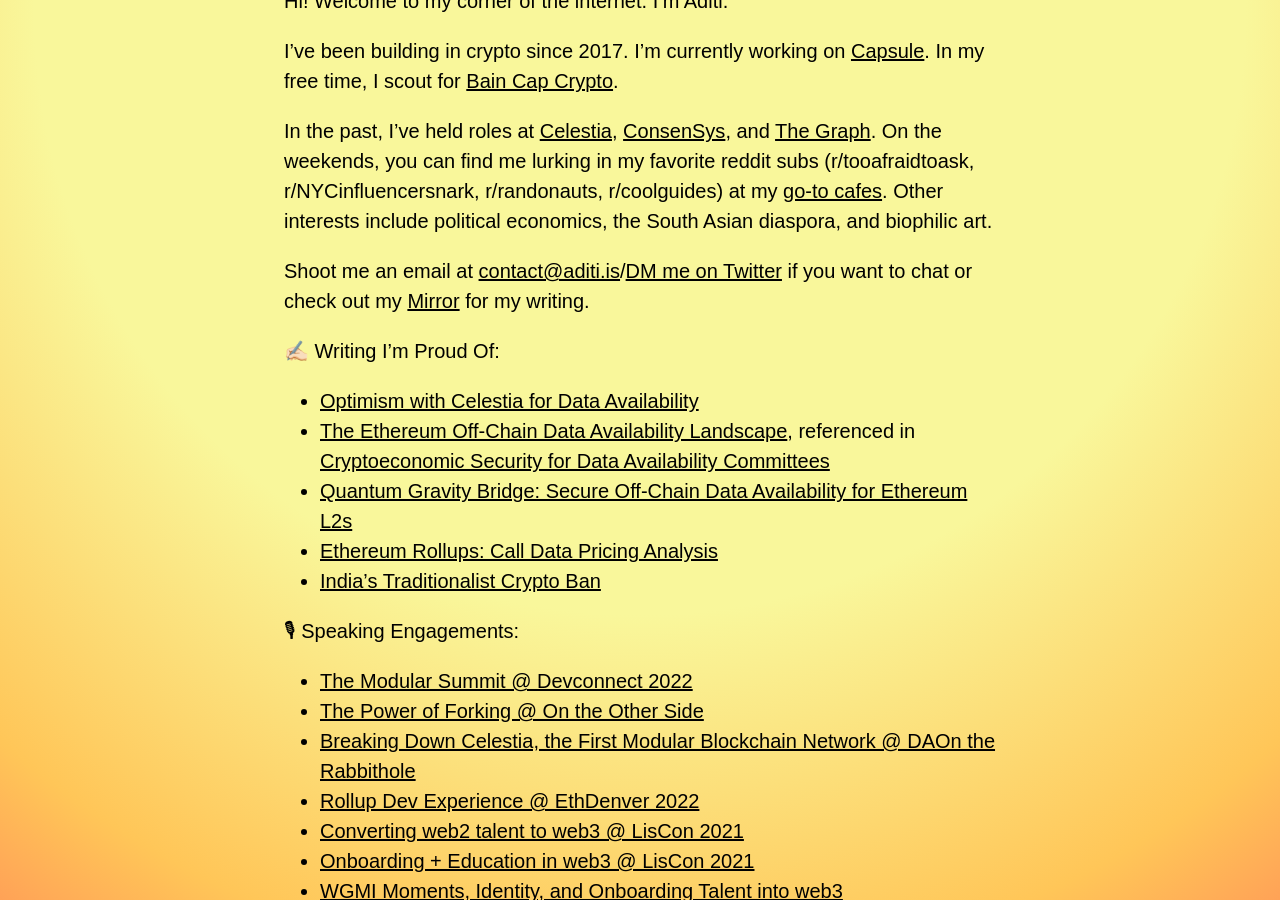
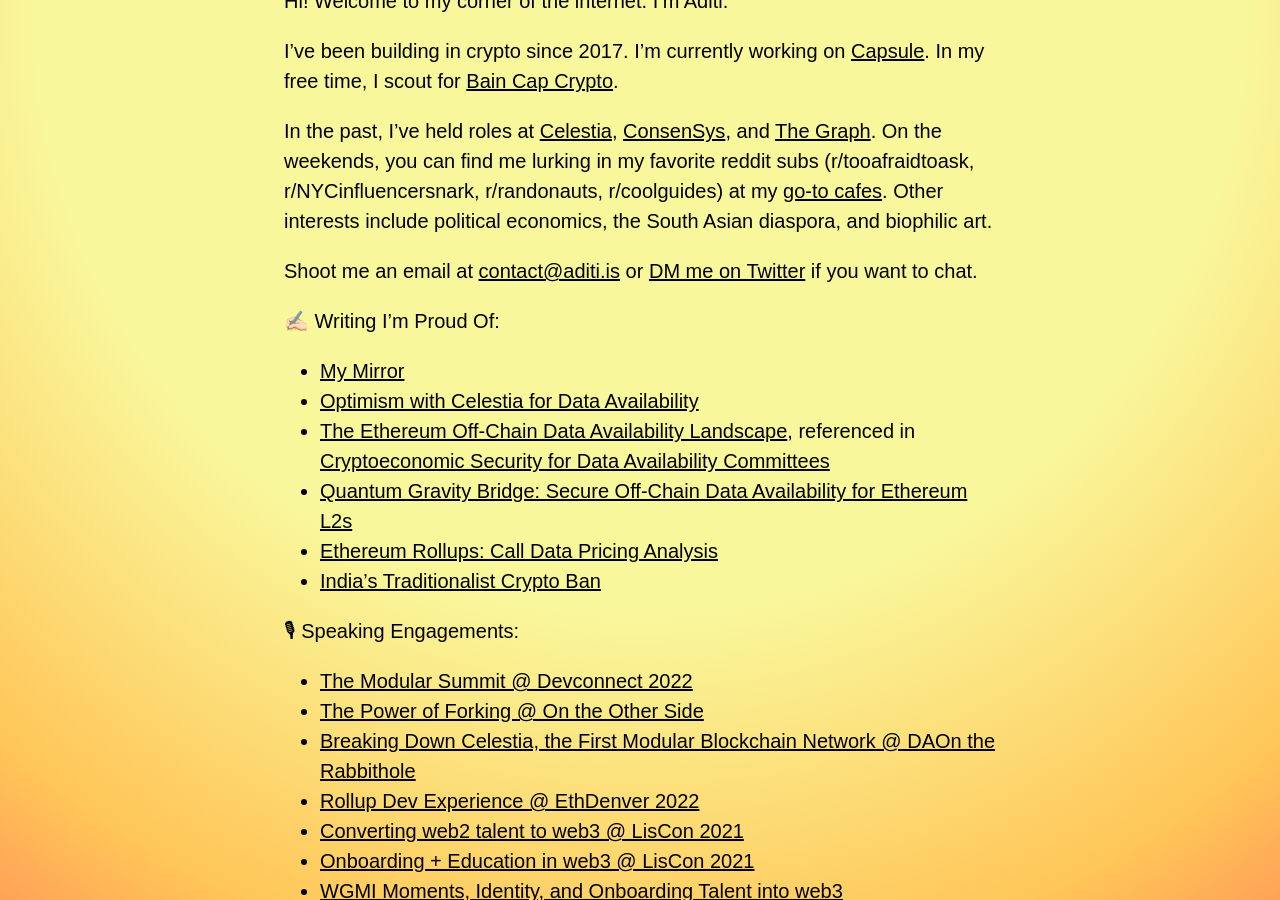
Before and after one commit to adeets-22/adeets-22.github.io, a Jekyll site: the page built from index.md, in a window 1280 px wide and 900 px high, scrolled down 937 px. Built offline with Jekyll 4.4.1, drawn with Linux system fonts in a browser that asks for light colours.

Commit message:
Update index.md

```diff
--- a/index.md
+++ b/index.md
@@ -13,9 +13,10 @@
 
 In the past, I've held roles at [Celestia](https://celestia.org/), [ConsenSys](https://consensys.net/), and [The Graph](https://thegraph.com/en/). On the weekends, you can find me lurking in my favorite reddit subs (r/tooafraidtoask, r/NYCinfluencersnark, r/randonauts, r/coolguides) at my [go-to cafes](https://www.notion.so/cafe-workspots-80b6b55555524fe88185d20806e30967). Other interests include political economics, the South Asian diaspora, and biophilic art.
 
-Shoot me an email at <contact@aditi.is>/[DM me on Twitter](https://twitter.com/adeets_22) if you want to chat or check out my [Mirror](https://mirror.xyz/adeets.eth) for my writing.
+Shoot me an email at <contact@aditi.is> or [DM me on Twitter](https://twitter.com/adeets_22) if you want to chat.
 
 ✍🏻 Writing I'm Proud Of:
+- [My Mirror](https://mirror.xyz/adeets.eth)
 - [Optimism with Celestia for Data Availability](https://gov.optimism.io/t/draft-gf-phase-1-proposal-optimism-with-celestia-for-data-availability/2881)
 - [The Ethereum Off-Chain Data Availability Landscape](https://blog.celestia.org/ethereum-off-chain-data-availability-landscape/), referenced in [ Cryptoeconomic Security for Data Availability Committees](https://arxiv.org/abs/2208.02999)
 - [Quantum Gravity Bridge: Secure Off-Chain Data Availability for Ethereum L2s](https://blog.celestia.org/celestiums/)
```
